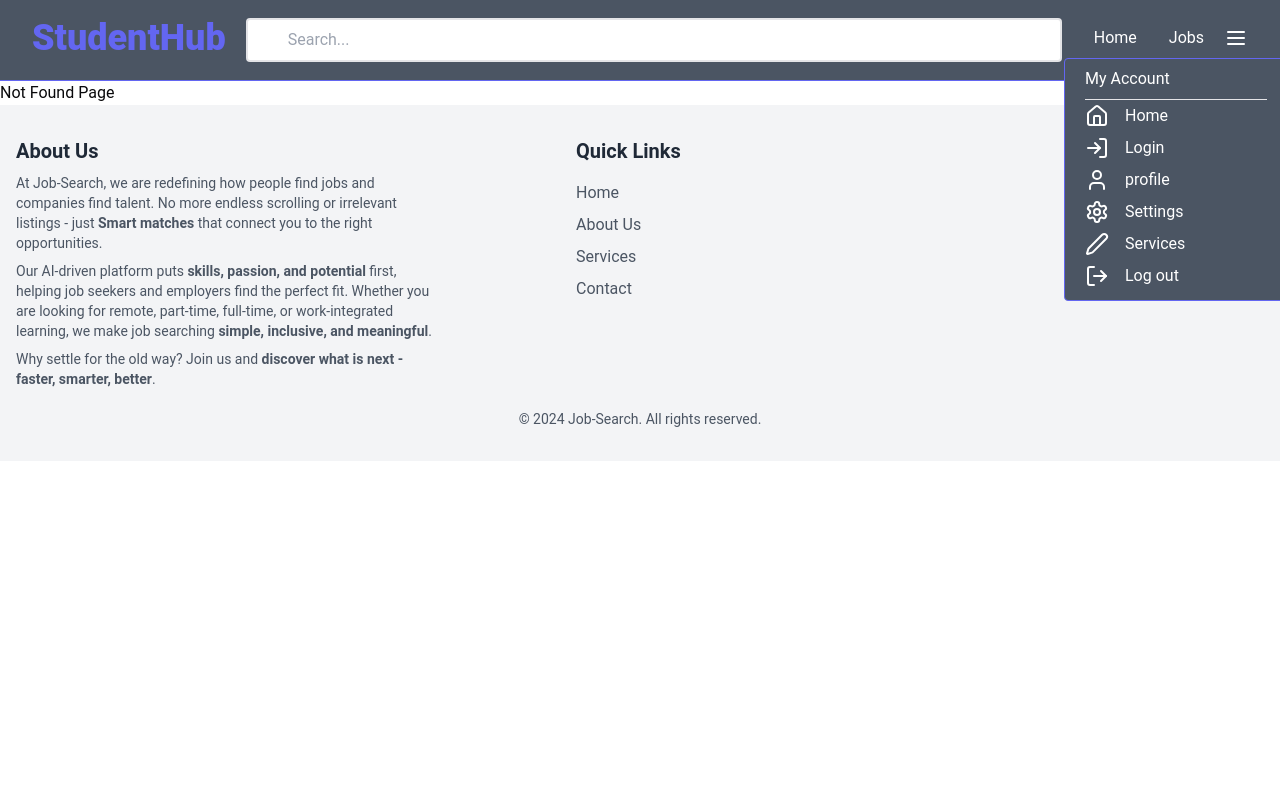
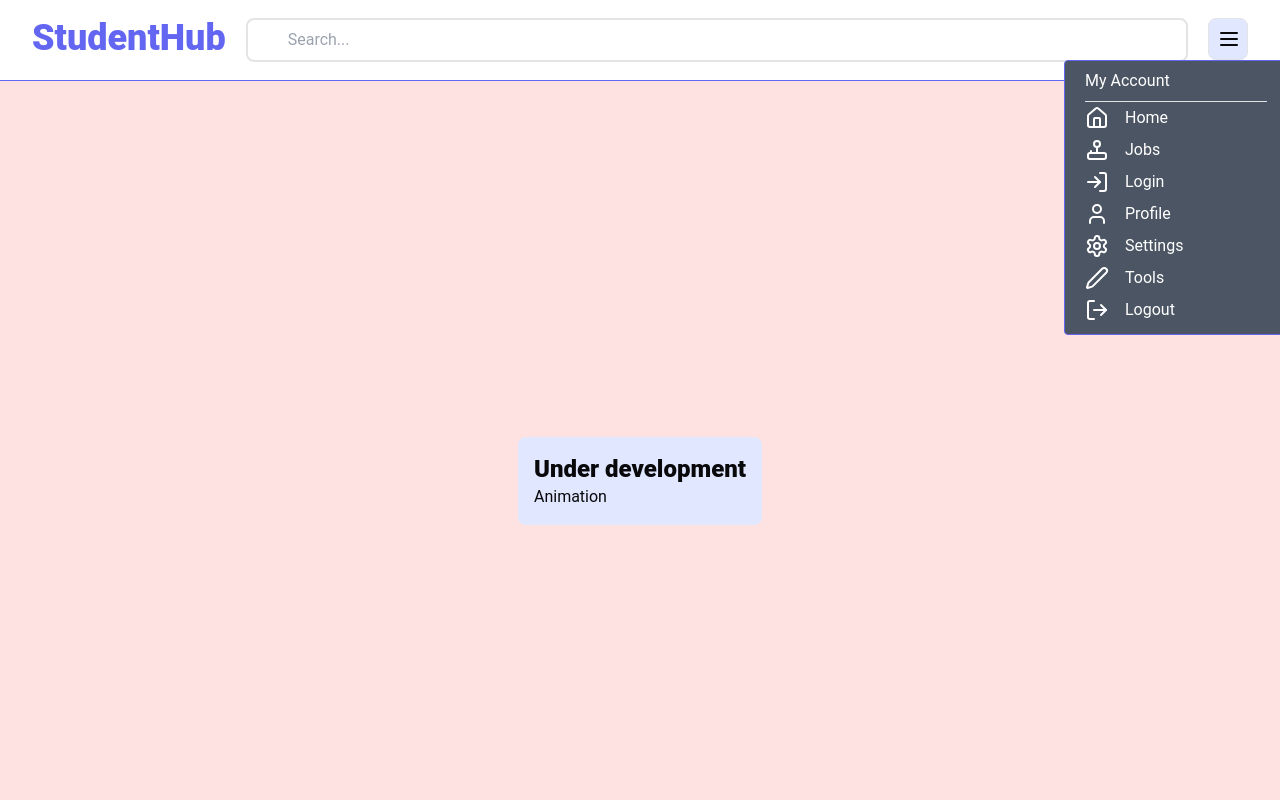
Before and after one commit to ThusTech/Job-Search, a React (Vite) app in the folder frontend/: page /about in a window 1280 px wide. Both pictures are taken after a click on the button 1236 px from the left and 38 px from the top of the page. Shown: the top 800 px of the page. Built offline with nearby package versions, Linux system fonts and the light colour scheme.

Commit message:
nav bar changed

```diff
--- a/frontend/src/components/NavBar.jsx
+++ b/frontend/src/components/NavBar.jsx
@@ -17,7 +17,8 @@ import {LogOut,
     LogIn,
     MenuIcon,
     HomeIcon,
-    PenIcon
+    PenIcon,
+    Joystick,
 } from 'lucide-react'
 
 
@@ -27,7 +28,7 @@ export default function NavBar(){
     const [search, setSearch] = useState('')
 
     return (
-        <nav className='bg-gray-600 border-b border-indigo-500'>
+        <nav className='border-b border-indigo-500'>
             <div className='mx-auto max-w-7xl px-2 sm:px-6 lg:px-8'>
                 <div className='flex h-20 items-center justify-between'>
                     <div className='flex flex-1 items-center justify-center md:items-start justify-start'>
@@ -36,7 +37,7 @@ export default function NavBar(){
 
                                 <input
                                     type="text"
-                                    className="w-full mr-5 block border-2 rounded text-gray-800 pl-10 pr-4 py-2"
+                                    className="w-full mr-5 block border-2 rounded-lg text-gray-800 pl-10 pr-4 py-2"
                                     placeholder="Search..."
                                     value={search}
                                     onChange={(e) => setSearch(e.target.value)}
@@ -46,19 +47,10 @@ export default function NavBar(){
 
                         <div className='md:ml-auto'>
                             <div className='flex space-x-2'>
-                                <Link className='hover:bg-blue-900 hover:text-white rounded-md text-white px-3 py-2 hidden md:block'
-                                to="/">
-                                    Home
-                                </Link>
-
-                                <Link className='hover:bg-blue-900 hover:text-white rounded-md text-white px-3 py-2 hidden md:block'
-                                to="/jobs">
-                                    Jobs
-                                </Link>
 
                                 <DropdownMenu>
-                                    <DropdownMenuTrigger onMouseEnter={()=> setIsOpen(true)}>
-                                        <MenuIcon className='text-white'/>
+                                    <DropdownMenuTrigger className='bg-indigo-100 w-10 px-2 py-2 rounded-lg border' onMouseEnter={()=> setIsOpen(true)}>
+                                        <MenuIcon className=''/>
                                     </DropdownMenuTrigger>
 
                                     { isOpen && (
@@ -81,6 +73,14 @@ export default function NavBar(){
                                             </DropdownMenuItem>
 
                                             <DropdownMenuItem className='py-1 flex'>
+                                                <Joystick className='text-white'/>
+                                                <Link className='hover:text-indigo-500 text-white mx-4'
+                                                to='/jobs'>
+                                                    Jobs
+                                                </Link>
+                                            </DropdownMenuItem>
+
+                                            <DropdownMenuItem className='py-1 flex'>
                                                 <LogIn className='text-white'/>
                                                 <Link className='hover:text-indigo-500 text-white mx-4'
                                                 to='/login'>
@@ -92,23 +92,32 @@ export default function NavBar(){
                                                 <User className='text-white'/>
                                                 <Link className='hover:text-indigo-500 text-white mx-4'
                                                 to='/profile'>
-                                                    profile
+                                                    Profile
                                                 </Link>
                                             </DropdownMenuItem>
 
                                             <DropdownMenuItem className='py-1 flex'>
                                                 <Settings className='text-white'/>
-                                                <span className='mx-4 text-white'>Settings</span>
+                                                <Link className='hover:text-indigo-500 text-white mx-4'
+                                                to='/settings'>
+                                                    Settings
+                                                </Link>
                                             </DropdownMenuItem>
 
                                             <DropdownMenuItem className='py-1 flex'>
                                                 <PenIcon className='text-white'/>
-                                                <span className='mx-4 text-white'>Services</span>
+                                                <Link className='hover:text-indigo-500 text-white mx-4'
+                                                to='/tools'>
+                                                    Tools
+                                                </Link>
                                             </DropdownMenuItem>
 
                                             <DropdownMenuItem className='py-1 flex'>
                                                 <LogOut className='text-white'/>
-                                                <span className='mx-4 text-white'>Log out</span>
+                                                <Link className='hover:text-indigo-500 text-white mx-4'
+                                                to='/logout'>
+                                                    Logout
+                                                </Link>
                                             </DropdownMenuItem>
                                         </DropdownMenuGroup>
                                     </DropdownMenuContent>
--- a/frontend/src/pages/NotFoundPage.jsx
+++ b/frontend/src/pages/NotFoundPage.jsx
@@ -2,6 +2,13 @@
 
 export default function NotFoundPage(){
     return (
-        <h1>Not Found Page</h1>
+        <section className="bg-red-100 flex justify-center items-center min-h-screen">
+            <div className="bg-indigo-100 p-4 rounded-lg">
+                <h2 className="text-2xl font-extrabold text-center">Under development</h2>
+                <div className="">
+                    <p>Animation</p>
+                </div>
+            </div>
+        </section>
     )
 }
```
